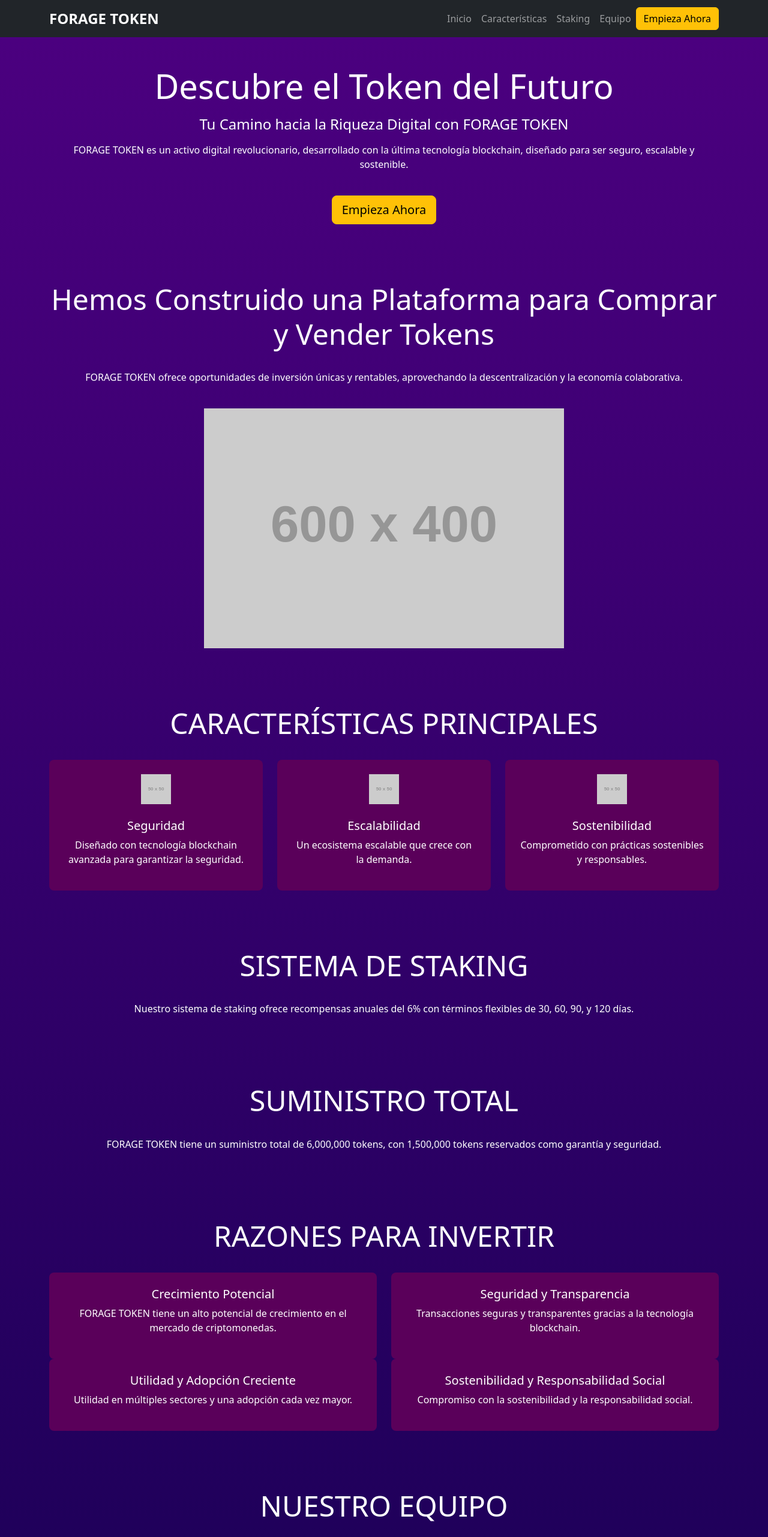
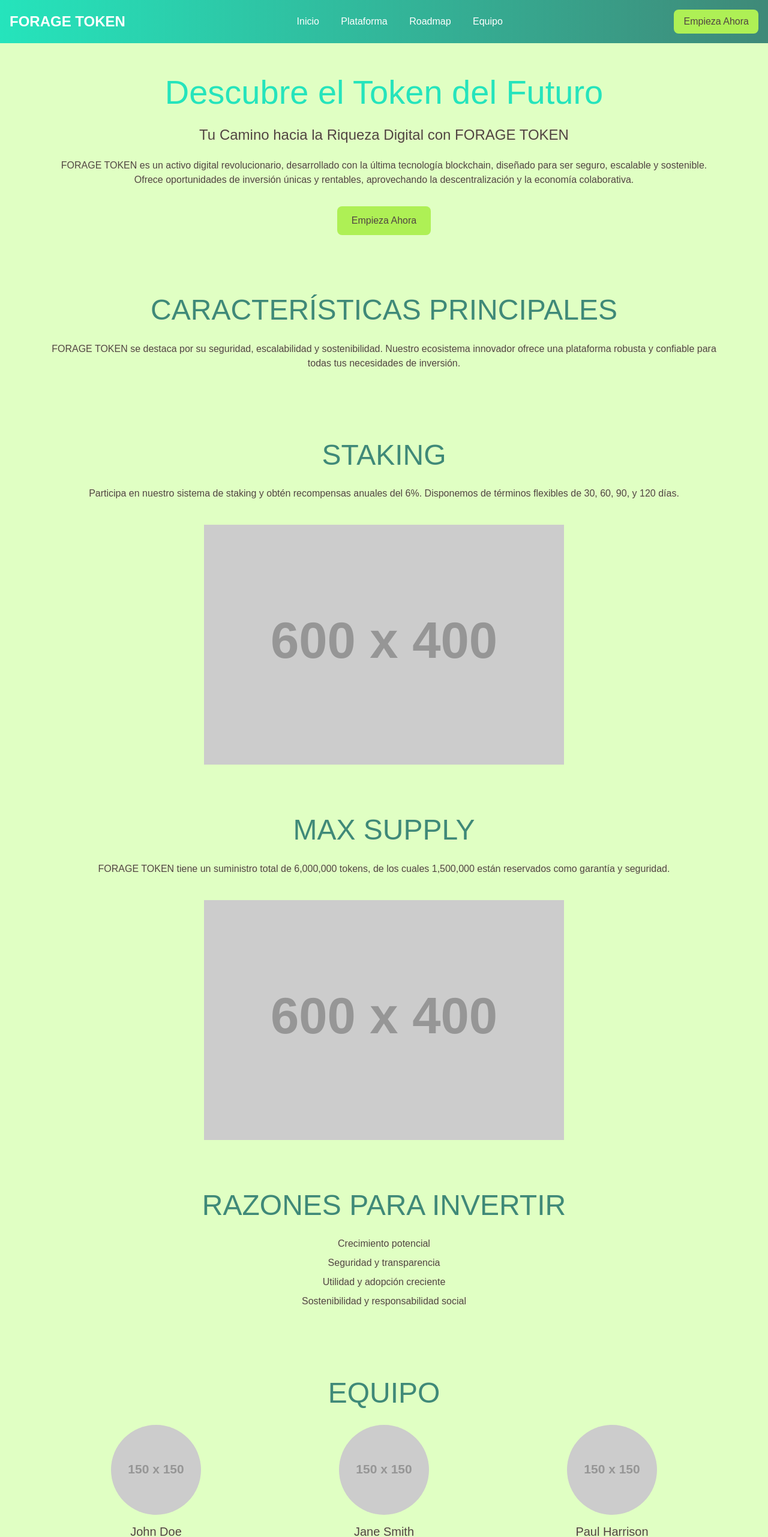
Before and after one commit to alfredoeduran/FORAGE, a plain HTML site: page web3.html in a window 1280 px wide. Shown: the top 2563 px of the page at 60% size. Drawn offline with nearby package versions, Linux system fonts and the light colour scheme; placeholder pictures from the web are drawn by us.

Commit message:
Archivo de estilos

```diff
--- /dev/null
+++ b/styles.css
@@ -0,0 +1,145 @@
+/* Paleta de colores */
+:root {
+    --color-primary: #25e4bc;
+    --color-secondary: #3f8978;
+    --color-accent: #aef055;
+    --color-background: #e0ffc3;
+    --color-text: #514442;
+}
+
+/* General */
+body {
+    font-family: 'Arial', sans-serif;
+    color: var(--color-text);
+    background-color: var(--color-background);
+    margin: 0;
+    padding: 0;
+}
+
+/* Encabezado */
+header {
+    background: linear-gradient(to right, var(--color-primary), var(--color-secondary));
+    color: white;
+    padding: 1rem;
+}
+
+header .brand {
+    font-size: 1.5rem;
+    font-weight: bold;
+}
+
+header nav a {
+    color: white;
+    margin: 0 1rem;
+    text-decoration: none;
+}
+
+header nav a:hover {
+    text-decoration: underline;
+}
+
+header .btn-primary {
+    background-color: var(--color-accent);
+    border: none;
+    color: var(--color-text);
+    padding: 0.5rem 1rem;
+    border-radius: 0.5rem;
+}
+
+header .btn-primary:hover {
+    background-color: darken(var(--color-accent), 10%);
+}
+
+/* Sección */
+section {
+    padding: 2rem 1rem;
+}
+
+section h1,
+section h2,
+section h3 {
+    color: var(--color-primary);
+}
+
+.section-title {
+    color: var(--color-secondary);
+    margin-bottom: 1.5rem;
+}
+
+.btn-accent {
+    background-color: var(--color-accent);
+    border: none;
+    color: var(--color-text);
+    padding: 0.75rem 1.5rem;
+    border-radius: 0.5rem;
+    margin-top: 1rem;
+}
+
+.btn-accent:hover {
+    background-color: darken(var(--color-accent), 10%);
+}
+
+/* Características */
+.features .feature-box {
+    background-color: var(--color-primary);
+    color: white;
+    padding: 1.5rem;
+    border-radius: 0.5rem;
+    text-align: center;
+}
+
+.features .feature-box img {
+    margin-bottom: 1rem;
+}
+
+.features .feature-box h3 {
+    margin-bottom: 0.5rem;
+}
+
+/* Equipo */
+.team .team-member {
+    text-align: center;
+}
+
+.team .team-member img {
+    border-radius: 50%;
+    margin-bottom: 1rem;
+}
+
+/* Casos de Uso */
+.use-case {
+    background-color: var(--color-secondary);
+    color: white;
+    padding: 1.5rem;
+    border-radius: 0.5rem;
+    margin-bottom: 1rem;
+}
+
+/* Noticias */
+.news-item {
+    background-color: var(--color-secondary);
+    color: white;
+    padding: 1.5rem;
+    border-radius: 0.5rem;
+    margin-bottom: 1rem;
+}
+
+.news-item a {
+    color: var(--color-accent);
+}
+
+/* Pie de página */
+footer {
+    background-color: var(--color-secondary);
+    color: white;
+    padding: 1rem;
+}
+
+footer a {
+    color: var(--color-accent);
+    margin: 0 0.5rem;
+}
+
+footer p {
+    margin: 0;
+}
--- a/web3.html
+++ b/web3.html
@@ -3,155 +3,74 @@
 <head>
     <meta charset="UTF-8">
     <meta name="viewport" content="width=device-width, initial-scale=1.0">
-    <link href="https://cdn.jsdelivr.net/npm/bootstrap@5.3.0/dist/css/bootstrap.min.css" rel="stylesheet">
-    <title>FORAGE TOKEN - Tu Camino hacia la Riqueza Digital</title>
-    <style>
-        body {
-            background: linear-gradient(to bottom, #4c0080, #000040);
-            color: white;
-        }
-        .navbar-brand {
-            font-size: 1.5rem;
-            font-weight: bold;
-        }
-        .section-title {
-            margin-bottom: 2rem;
-        }
-        .feature, .team-member, .use-case, .news-item {
-            background: #5a005a;
-            padding: 1.5rem;
-            border-radius: 0.5rem;
-        }
-        .news-item img {
-            border-radius: 0.5rem;
-        }
-        footer {
-            background: #5a005a;
-            padding: 1rem 0;
-        }
-    </style>
+    <title>FORAGE TOKEN</title>
+    <link rel="stylesheet" href="https://cdn.jsdelivr.net/npm/bootstrap@5.3.0/dist/css/bootstrap.min.css">
+    <link rel="stylesheet" href="styles.css">
 </head>
 <body>
-    <header class="bg-dark text-white">
-        <nav class="navbar navbar-expand-lg navbar-dark">
-            <div class="container">
-                <a class="navbar-brand" href="#">FORAGE TOKEN</a>
-                <button class="navbar-toggler" type="button" data-bs-toggle="collapse" data-bs-target="#navbarNav" aria-controls="navbarNav" aria-expanded="false" aria-label="Toggle navigation">
-                    <span class="navbar-toggler-icon"></span>
-                </button>
-                <div class="collapse navbar-collapse" id="navbarNav">
-                    <ul class="navbar-nav ms-auto">
-                        <li class="nav-item"><a class="nav-link" href="#">Inicio</a></li>
-                        <li class="nav-item"><a class="nav-link" href="#">Características</a></li>
-                        <li class="nav-item"><a class="nav-link" href="#">Staking</a></li>
-                        <li class="nav-item"><a class="nav-link" href="#">Equipo</a></li>
-                    </ul>
-                </div>
-                <button class="btn btn-warning">Empieza Ahora</button>
-            </div>
+
+<header class="d-flex justify-content-between align-items-center p-3">
+    <div class="brand">FORAGE TOKEN</div>
+    <nav>
+        <a href="#">Inicio</a>
+        <a href="#">Plataforma</a>
+        <a href="#">Roadmap</a>
+        <a href="#">Equipo</a>
     </nav>
+    <button class="btn-primary">Empieza Ahora</button>
 </header>
 
 <section class="text-center py-5">
     <div class="container">
         <h1 class="display-4">Descubre el Token del Futuro</h1>
-            <h2 class="h4 mt-3">Tu Camino hacia la Riqueza Digital con FORAGE TOKEN</h2>
-            <p class="mt-3">FORAGE TOKEN es un activo digital revolucionario, desarrollado con la última tecnología blockchain, diseñado para ser seguro, escalable y sostenible.</p>
-            <button class="btn btn-warning btn-lg mt-4">Empieza Ahora</button>
+        <h2 class="h4 mt-4">Tu Camino hacia la Riqueza Digital con FORAGE TOKEN</h2>
+        <p class="mt-4">FORAGE TOKEN es un activo digital revolucionario, desarrollado con la última tecnología blockchain, diseñado para ser seguro, escalable y sostenible. Ofrece oportunidades de inversión únicas y rentables, aprovechando la descentralización y la economía colaborativa.</p>
+        <button class="btn-accent">Empieza Ahora</button>
     </div>
 </section>
 
 <section class="text-center py-5">
     <div class="container">
-            <h2 class="display-5 section-title">Hemos Construido una Plataforma para Comprar y Vender Tokens</h2>
-            <p>FORAGE TOKEN ofrece oportunidades de inversión únicas y rentables, aprovechando la descentralización y la economía colaborativa.</p>
-            <img src="https://placehold.co/600x400" alt="Imagen de la Plataforma" class="img-fluid mt-4">
+        <h2 class="display-5 section-title">CARACTERÍSTICAS PRINCIPALES</h2>
+        <p class="mt-4">FORAGE TOKEN se destaca por su seguridad, escalabilidad y sostenibilidad. Nuestro ecosistema innovador ofrece una plataforma robusta y confiable para todas tus necesidades de inversión.</p>
     </div>
 </section>
 
-    <section class="py-5">
+<section class="text-center py-5">
     <div class="container">
-            <h2 class="display-5 text-center section-title">CARACTERÍSTICAS PRINCIPALES</h2>
-            <div class="row text-center">
-                <div class="col-md-4">
-                    <div class="feature">
-                        <img src="https://placehold.co/50" alt="Seguridad" class="mb-4">
-                        <h3 class="h5">Seguridad</h3>
-                        <p>Diseñado con tecnología blockchain avanzada para garantizar la seguridad.</p>
-                    </div>
-                </div>
-                <div class="col-md-4">
-                    <div class="feature">
-                        <img src="https://placehold.co/50" alt="Escalabilidad" class="mb-4">
-                        <h3 class="h5">Escalabilidad</h3>
-                        <p>Un ecosistema escalable que crece con la demanda.</p>
-                    </div>
-                </div>
-                <div class="col-md-4">
-                    <div class="feature">
-                        <img src="https://placehold.co/50" alt="Sostenibilidad" class="mb-4">
-                        <h3 class="h5">Sostenibilidad</h3>
-                        <p>Comprometido con prácticas sostenibles y responsables.</p>
-                    </div>
-                </div>
-            </div>
+        <h2 class="display-5 section-title">STAKING</h2>
+        <p class="mt-4">Participa en nuestro sistema de staking y obtén recompensas anuales del 6%. Disponemos de términos flexibles de 30, 60, 90, y 120 días.</p>
+        <img src="https://placehold.co/600x400" alt="Imagen de Staking" class="img-fluid mt-4">
     </div>
 </section>
 
-    <section class="py-5">
+<section class="text-center py -5">
     <div class="container">
-            <h2 class="display-5 text-center section-title">SISTEMA DE STAKING</h2>
-            <p class="text-center">Nuestro sistema de staking ofrece recompensas anuales del 6% con términos flexibles de 30, 60, 90, y 120 días.</p>
+    <h2 class="display-5 section-title">MAX SUPPLY</h2>
+    <p class="mt-4">FORAGE TOKEN tiene un suministro total de 6,000,000 tokens, de los cuales 1,500,000 están reservados como garantía y seguridad.</p>
+    <img src="https://placehold.co/600x400" alt="Imagen de Max Supply" class="img-fluid mt-4">
+    </div>
+
+    </section>
+    <section class="text-center py-5">
+        <div class="container">
+            <h2 class="display-5 section-title">RAZONES PARA INVERTIR</h2>
+            <ul class="list-unstyled">
+                <li class="mt-2">Crecimiento potencial</li>
+                <li class="mt-2">Seguridad y transparencia</li>
+                <li class="mt-2">Utilidad y adopción creciente</li>
+                <li class="mt-2">Sostenibilidad y responsabilidad social</li>
+            </ul>
         </div>
     </section>
-
-    <section class="py-5">
+    <section class="text-center py-5">
         <div class="container">
-            <h2 class="display-5 text-center section-title">SUMINISTRO TOTAL</h2>
-            <p class="text-center">FORAGE TOKEN tiene un suministro total de 6,000,000 tokens, con 1,500,000 tokens reservados como garantía y seguridad.</p>
-        </div>
-    </section>
-
-    <section class="py-5">
-        <div class="container">
-            <h2 class="display-5 text-center section-title">RAZONES PARA INVERTIR</h2>
-            <div class="row text-center">
-                <div class="col-md-6">
-                    <div class="feature">
-                        <h3 class="h5">Crecimiento Potencial</h3>
-                        <p>FORAGE TOKEN tiene un alto potencial de crecimiento en el mercado de criptomonedas.</p>
-                    </div>
-                </div>
-                <div class="col-md-6">
-                    <div class="feature">
-                        <h3 class="h5">Seguridad y Transparencia</h3>
-                        <p>Transacciones seguras y transparentes gracias a la tecnología blockchain.</p>
-                    </div>
-                </div>
-                <div class="col-md-6">
-                    <div class="feature">
-                        <h3 class="h5">Utilidad y Adopción Creciente</h3>
-                        <p>Utilidad en múltiples sectores y una adopción cada vez mayor.</p>
-                    </div>
-                </div>
-                <div class="col-md-6">
-                    <div class="feature">
-                        <h3 class="h5">Sostenibilidad y Responsabilidad Social</h3>
-                        <p>Compromiso con la sostenibilidad y la responsabilidad social.</p>
-                    </div>
-                </div>
-            </div>
-        </div>
-    </section>
-
-    <section class="py-5">
-        <div class="container">
-            <h2 class="display-5 text-center section-title">NUESTRO EQUIPO</h2>
-            <div class="row text-center">
+            <h2 class="display-5 section-title">EQUIPO</h2>
+            <div class="row">
                 <div class="col-md-4">
                     <div class="team-member">
-                        <img src="https://placehold.co/150" alt="Mike Anderson" class="rounded-circle mb-4">
-                        <h3 class="h5">Mike Anderson</h3>
+                        <img src="https://placehold.co/150" alt="John Doe" class="img-fluid rounded-circle">
+                        <h3 class="h5 mt-3">John Doe</h3>
                         <p>CEO</p>
                         <div class="d-flex justify-content-center">
                             <a href="#" class="mx-2"><img src="https://placehold.co/20" alt="Icono Social"></a>
@@ -162,8 +81,8 @@
                 </div>
                 <div class="col-md-4">
                     <div class="team-member">
-                        <img src="https://placehold.co/150" alt="Sarah Jenifer" class="rounded-circle mb-4">
-                        <h3 class="h5">Sarah Jenifer</h3>
+                        <img src="https://placehold.co/150" alt="Jane Smith" class="img-fluid rounded-circle">
+                        <h3 class="h5 mt-3">Jane Smith</h3>
                         <p>CTO</p>
                         <div class="d-flex justify-content-center">
                             <a href="#" class="mx-2"><img src="https://placehold.co/20" alt="Icono Social"></a>
@@ -174,8 +93,8 @@
                 </div>
                 <div class="col-md-4">
                     <div class="team-member">
-                        <img src="https://placehold.co/150" alt="Paul Harrison" class="rounded-circle mb-4">
-                        <h3 class="h5">Paul Harrison</h3>
+                        <img src="https://placehold.co/150" alt="Paul Harrison" class="img-fluid rounded-circle">
+                        <h3 class="h5 mt-3">Paul Harrison</h3>
                         <p>COO</p>
                         <div class="d-flex justify-content-center">
                             <a href="#" class="mx-2"><img src="https://placehold.co/20" alt="Icono Social"></a>
@@ -218,7 +137,6 @@
             </div>
         </div>
     </section>
-
     <section class="py-5">
         <div class="container">
             <h2 class="display-5 text-center section-title">ÚLTIMAS NOTICIAS Y ACTUALIZACIONES</h2>
@@ -242,7 +160,6 @@
             </div>
         </div>
     </section>
-
     <section class="py-5 bg-dark">
         <div class="container">
             <h2 class="display-5 text-center text-white section-title">MANTENTE INFORMADO Y NUNCA TE PIERDAS UNA ACTUALIZACIÓN DE FORAGE TOKEN</h2>
@@ -256,7 +173,6 @@
             </div>
         </div>
     </section>
-
     <footer class="py-3 bg-dark text-white text-center">
         <div class="container">
             <div class="row">
@@ -273,7 +189,6 @@
             </div>
         </div>
     </footer>
-
     <script src="https://cdn.jsdelivr.net/npm/bootstrap@5.3.0/dist/js/bootstrap.bundle.min.js"></script>
     </body>
     </html>
```
Lines whose indentation alone changed are shown as unchanged.
